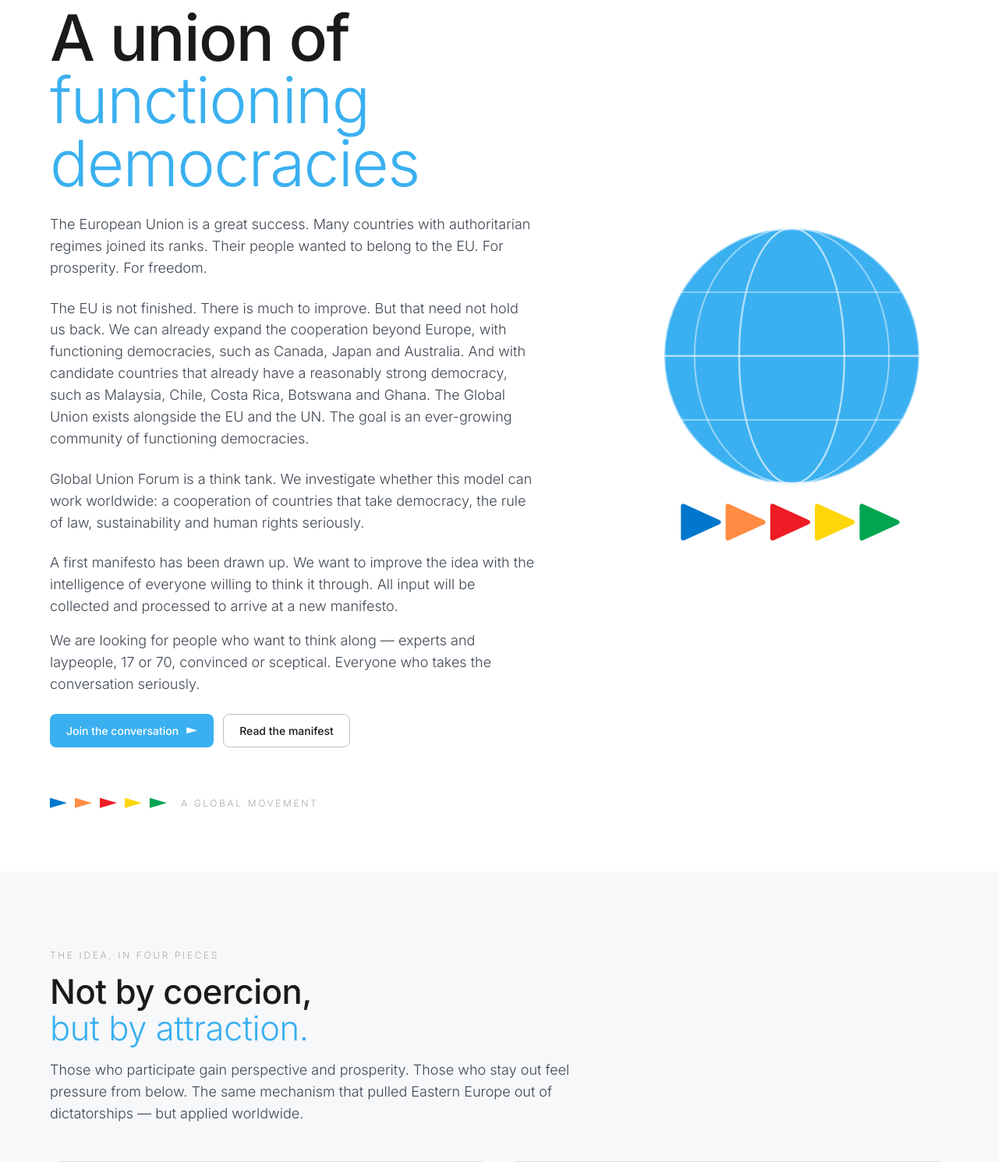
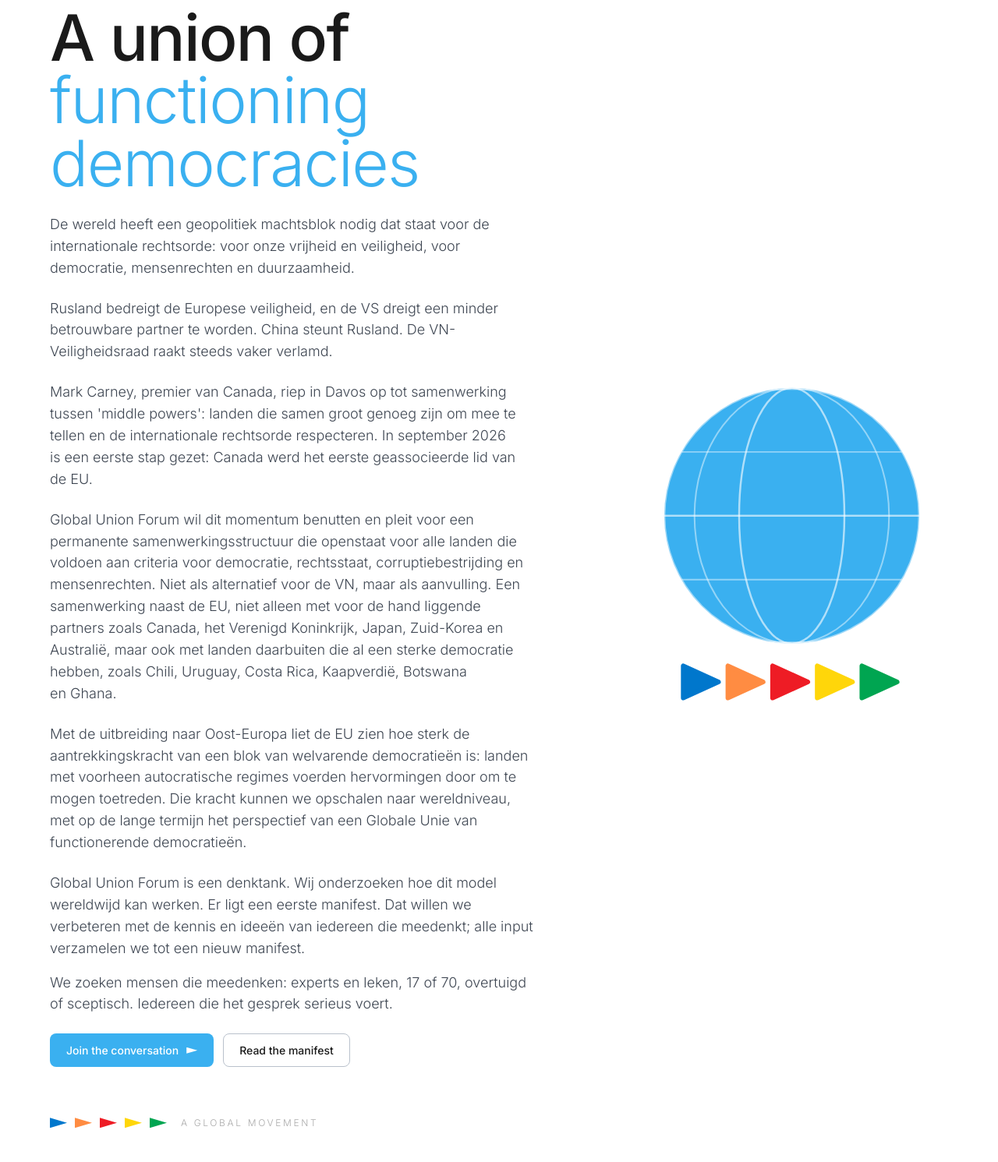
Before and after one commit to GerhardTop/global-union-forum, a Flask app: template flask_registration/app/templates/index.html in a window 1280 px wide. Shown: the part 199-1690 px from the top of the page at 78% size. Run offline with Flask 3, Linux system fonts and the light colour scheme; tables that the repository leaves empty hold one stand-in row (values such as "Sample post"); the template is opened without the code that fills it: values that come from a table or form of the project are taken from there, most other values are stand-ins (such as "Sample title", 1, 10 or a date in 2020).

Commit message:
content: homepage-intro herschreven (NL/EN), coalitie van democratieen

```diff
--- a/flask_registration/app/templates/index.html
+++ b/flask_registration/app/templates/index.html
@@ -12,20 +12,26 @@
       {{ _('A union of') }}<br><span class="gu-title-em">{{ _('functioning democracies') }}</span>
     </h1>
     <p class="gu-lead">
-      {{ _('The European Union is a great success. Many countries with authoritarian regimes joined its ranks. Their people wanted to belong to the EU. For prosperity. For freedom.') }}
+      {% if lang == 'nl' %}De wereld heeft een geopolitiek machtsblok nodig dat staat voor de internationale rechtsorde: voor onze vrijheid en veiligheid, voor democratie, mensenrechten en duurzaamheid.{% else %}The world needs a geopolitical power bloc that stands for the international rule of law: for our freedom and security, for democracy, human rights and sustainability.{% endif %}
     </p>
     <p class="gu-lead">
-      {{ _('The EU is not finished. There is much to improve. But that need not hold us back. We can already expand the cooperation beyond Europe, with functioning democracies, such as Canada, Japan and Australia. And with candidate countries that already have a reasonably strong democracy, such as Malaysia, Chile, Costa Rica, Botswana and Ghana. The Global Union exists alongside the EU and the UN. The goal is an ever-growing community of functioning democracies.') }}
+      {% if lang == 'nl' %}Rusland bedreigt de Europese veiligheid, en de VS dreigt een minder betrouwbare partner te worden. China steunt Rusland. De VN-Veiligheidsraad raakt steeds vaker verlamd.{% else %}Russia threatens European security, and the US risks becoming a less reliable partner. China backs Russia. The UN Security Council is increasingly paralysed.{% endif %}
     </p>
     <p class="gu-lead">
-      {{ _('Global Union Forum is a think tank. We investigate whether this model can work worldwide: a cooperation of countries that take democracy, the rule of law, sustainability and human rights seriously.') }}
+      {% if lang == 'nl' %}Mark Carney, premier van Canada, riep in Davos op tot samenwerking tussen 'middle powers': landen die samen groot genoeg zijn om mee te tellen en de internationale rechtsorde respecteren. In september 2026 is een eerste stap gezet: Canada werd het eerste geassocieerde lid van de EU.{% else %}Mark Carney, Prime Minister of Canada, called in Davos for cooperation between "middle powers": countries that together are large enough to matter and that respect the international rule of law. A first step was taken in September 2026: Canada became the first associated member of the EU.{% endif %}
     </p>
     <p class="gu-lead">
-      {{ _('A first manifesto has been drawn up. We want to improve the idea with the intelligence of everyone willing to think it through. All input will be collected and processed to arrive at a new manifesto.') }}
+      {% if lang == 'nl' %}Global Union Forum wil dit momentum benutten en pleit voor een permanente samenwerkingsstructuur die openstaat voor alle landen die voldoen aan criteria voor democratie, rechtsstaat, corruptiebestrijding en mensenrechten. Niet als alternatief voor de VN, maar als aanvulling. Een samenwerking naast de EU, niet alleen met voor de hand liggende partners zoals Canada, het Verenigd Koninkrijk, Japan, Zuid-Korea en Australië, maar ook met landen daarbuiten die al een sterke democratie hebben, zoals Chili, Uruguay, Costa Rica, Kaapverdië, Botswana en Ghana.{% else %}Global Union Forum wants to seize this momentum and argues for a permanent structure of cooperation, open to all countries that meet criteria for democracy, the rule of law, anti-corruption and human rights. Not as a replacement for the UN, but as a complement. A cooperation alongside the EU, not only with obvious partners such as Canada, the United Kingdom, Japan, South Korea and Australia, but also with countries beyond them that already have a strong democracy, such as Chile, Uruguay, Costa Rica, Cape Verde, Botswana and Ghana.{% endif %}
+    </p>
+    <p class="gu-lead">
+      {% if lang == 'nl' %}Met de uitbreiding naar Oost-Europa liet de EU zien hoe sterk de aantrekkingskracht van een blok van welvarende democratieën is: landen met voorheen autocratische regimes voerden hervormingen door om te mogen toetreden. Die kracht kunnen we opschalen naar wereldniveau, met op de lange termijn het perspectief van een Globale Unie van functionerende democratieën.{% else %}With its enlargement into Eastern Europe, the EU showed how strong the pull of a bloc of prosperous democracies is: countries with formerly autocratic regimes carried out reforms in order to join. That pull can be scaled up to the global level, with, in the long term, the prospect of a Global Union of functioning democracies.{% endif %}
+    </p>
+    <p class="gu-lead">
+      {% if lang == 'nl' %}Global Union Forum is een denktank. Wij onderzoeken hoe dit model wereldwijd kan werken. Er ligt een eerste manifest. Dat willen we verbeteren met de kennis en ideeën van iedereen die meedenkt; alle input verzamelen we tot een nieuw manifest.{% else %}Global Union Forum is a think tank. We are exploring how this model can work worldwide. A first manifesto has been written. We want to improve it with the knowledge and ideas of everyone who takes part; we will gather all input into a new manifesto.{% endif %}
     </p>
     {% if not current_user.is_authenticated %}
     <p class="gu-lead" style="margin-top: -8px;">
-      {{ _('We are looking for people who want to think along — experts and laypeople, 17 or 70, convinced or sceptical. Everyone who takes the conversation seriously.') }}
+      {% if lang == 'nl' %}We zoeken mensen die meedenken: experts en leken, 17 of 70, overtuigd of sceptisch. Iedereen die het gesprek serieus voert.{% else %}We are looking for people who want to think along: experts and laypeople, 17 or 70, convinced or sceptical. Everyone who takes the conversation seriously.{% endif %}
     </p>
     <div class="gu-hero__cta">
       <a class="gu-btn gu-btn--primary" href="{{ url_for('social.aanmelden') }}">
```
